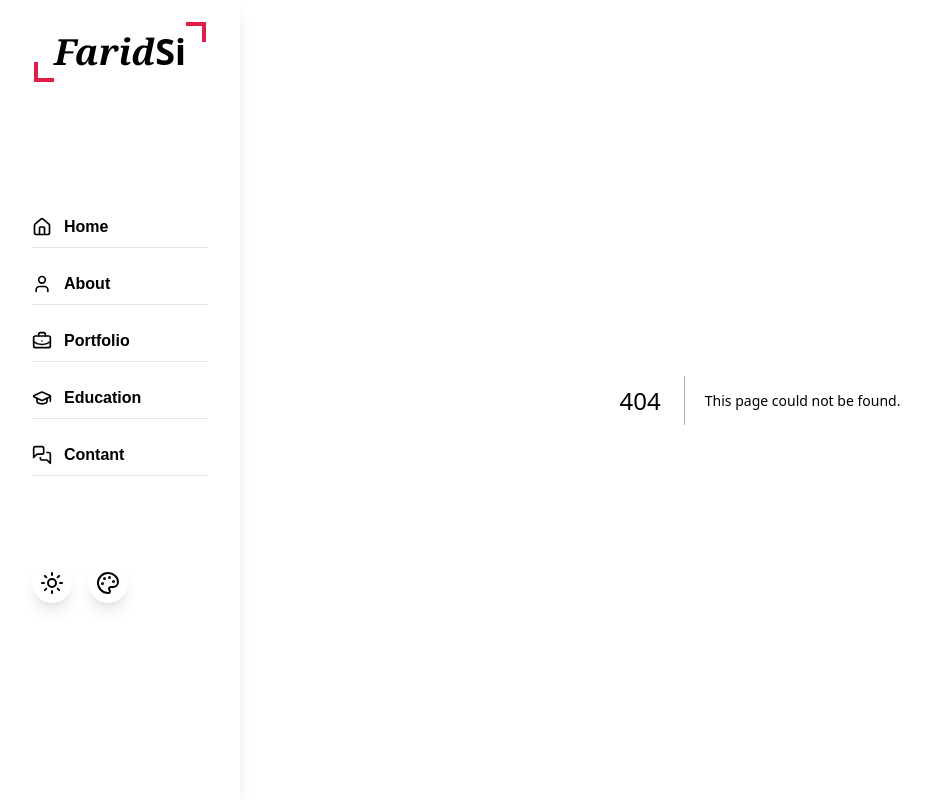
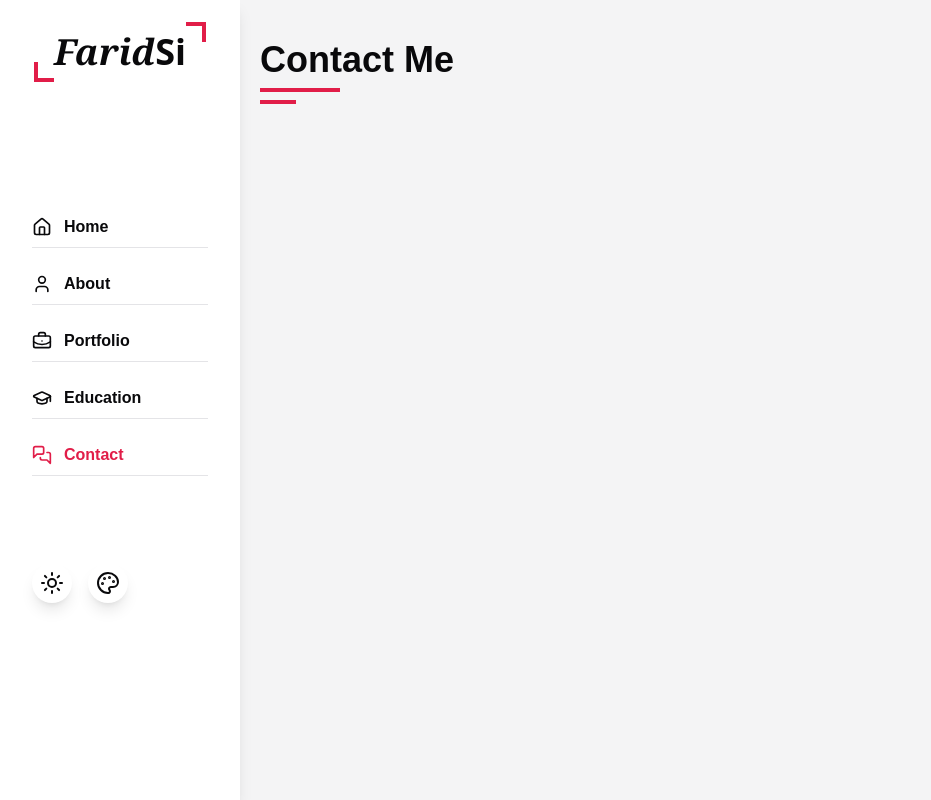
Before and after one commit to faridsiadatzade/Personal-website-next.js, a Next.js app: page /contact in a window 1280 px wide. Before the commit this address had no page. Shown: the whole page, without its empty margins (0-931 px from the left). Built offline with nearby package versions, Linux system fonts and the light colour scheme.

Commit message:
[ADD]: new page (contact)

```diff
--- /dev/null
+++ b/src/app/contact/page.tsx
@@ -0,0 +1,16 @@
+function Contact() {
+  return (
+    <section className="mt-5 p-5">
+      <div>
+        <h3 className="text-4xl font-bold">Contact Me</h3>
+        <span className="block mt-2 w-20 border-b-4 border-primary"></span>
+        <span className="block mt-2 w-9 border-b-4 border-primary"></span>
+      </div>
+      <div className="mt-9">
+        <h3></h3>
+      </div>
+    </section>
+  );
+}
+
+export default Contact;
--- a/src/components/Sidebar.tsx
+++ b/src/components/Sidebar.tsx
@@ -30,7 +30,7 @@ const Sidebar = () => {
     { name: "About", icon: User, path: "/about" },
     { name: "Portfolio", icon: BriefcaseBusiness, path: "/portfolio" },
     { name: "Education", icon: GraduationCap, path: "/education" },
-    { name: "Contant", icon: MessagesSquare, path: "/contant" },
+    { name: "Contact", icon: MessagesSquare, path: "/contact" },
   ];
 
   return (
```
